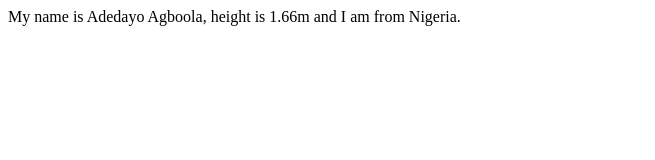
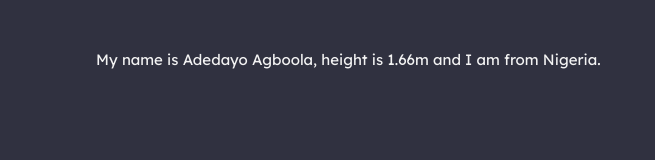
Before and after one commit to adedayospindles/javascriptintro, a plain HTML site: page index.html in a window 1280 px wide. Shown: the whole page, without its empty margins (0-655 px from the left). Drawn offline with Linux system fonts and the light colour scheme.

Commit message:
Introduction to Javascript.
My details in brief.

```diff
--- a/index.html
+++ b/index.html
@@ -5,6 +5,26 @@
     <meta http-equiv="X-UA-Compatible" content="IE=edge">
     <meta name="viewport" content="width=device-width, initial-scale=1.0">
     <title>Introduction to javascript</title>
+    <style>
+        /*** CSS **/
+
+        @import url("https://fonts.googleapis.com/css2?family=Big+Shoulders+Display:wght@700&family=Lexend+Deca&display=swap");
+
+        body {
+        font-size: 15px;
+        margin: 50px auto;
+        font-family: "Lexend Deca", sans-serif;
+        background: hsl(237, 14%, 22%);
+        width: 85%;
+        color: #f3f3f3;
+        }
+
+        h2 {
+        font-size: 27px;
+        text-transform: uppercase;
+        }
+
+      </style>
 </head>
 <body>
     <script type="text/javascript">
```
